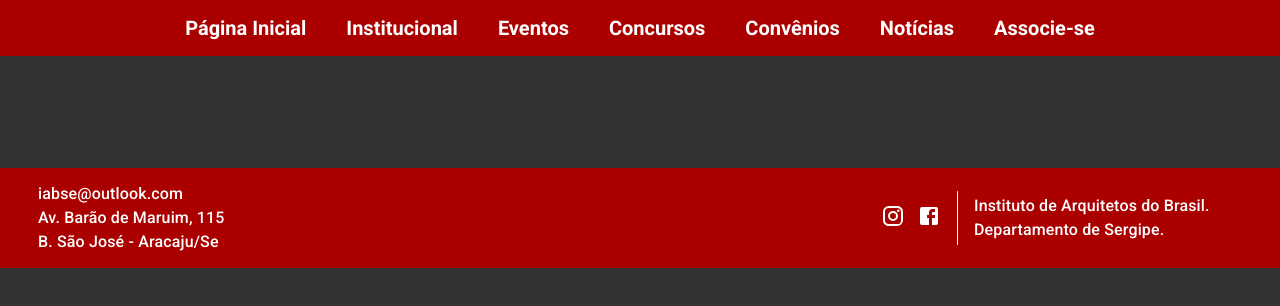
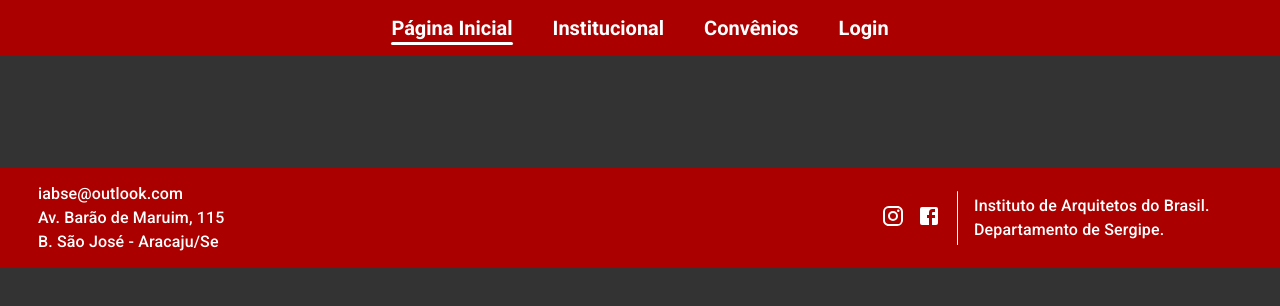
Before and after one commit to iaZe/iab-carteirinha, a React (Vite) app in the folder node/: page / in a window 1280 px wide. Shown: the top 306 px of the page. Built offline with nearby package versions, Linux system fonts and the light colour scheme.

Commit message:
fix: fix navbar links

```diff
--- a/node/src/components/Navbar.tsx
+++ b/node/src/components/Navbar.tsx
@@ -19,13 +19,13 @@ const StyledNavbar = styled(Box)({
 })
 
 const links = [
-    { label: "Página Inicial", url: "#" },
-    { label: "Institucional", url: "#" },
-    { label: "Eventos", url: "#" },
-    { label: "Concursos", url: "#" },
-    { label: "Convênios", url: "#" },
-    { label: "Notícias", url: "#" },
-    { label: "Associe-se", url: "#" },
+    { label: "Página Inicial", url: "/" },
+    { label: "Institucional", url: "/institucional" },
+    // { label: "Eventos", url: "/eventos" },
+    // { label: "Concursos", url: "/concursos" },
+    { label: "Convênios", url: "/convenios" },
+    // { label: "Notícias", url: "/noticias" },
+    { label: "Login", url: "/login" },
 ];
 
 const menuOpenStyles = {
@@ -45,7 +45,7 @@ const closedMenuStyles = {
     }
 }
 
-export function Navbar({ isMenuOpen }) {
+export function Navbar({ isMenuOpen }: { isMenuOpen: boolean }) {
     const { pathname } = useLocation();
     return (
         <StyledNavbar
```
